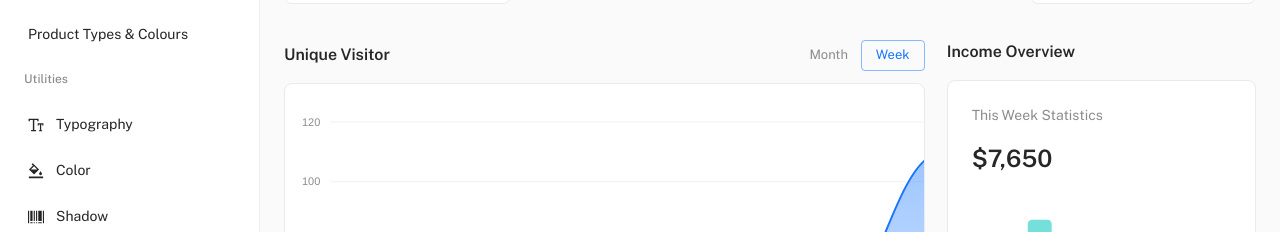
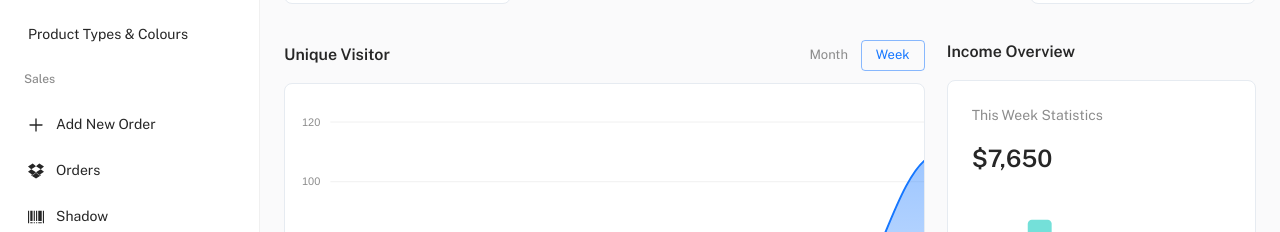
Before and after one commit to DARKDRAGON-LK/MobiCare-OMS, a React (Create React App) app: page /free/ in a window 1280 px wide. Shown: the part 278-510 px from the top of the page. Built offline with nearby package versions, Linux system fonts and the light colour scheme.

Commit message:
Signed-off-by: Lawan Samarasekara <lawan.chaamindu1234@gmail.com>

```diff
--- a/src/menu-items/utilities.js
+++ b/src/menu-items/utilities.js
@@ -1,17 +1,10 @@
 // assets
-import {
-  AppstoreAddOutlined,
-  AntDesignOutlined,
-  BarcodeOutlined,
-  BgColorsOutlined,
-  FontSizeOutlined,
-  LoadingOutlined
-} from '@ant-design/icons';
+import { AppstoreAddOutlined, AntDesignOutlined, BarcodeOutlined, DropboxOutlined, PlusOutlined, LoadingOutlined } from '@ant-design/icons';
 
 // icons
 const icons = {
-  FontSizeOutlined,
-  BgColorsOutlined,
+  PlusOutlined,
+  DropboxOutlined,
   BarcodeOutlined,
   AntDesignOutlined,
   LoadingOutlined,
@@ -21,23 +14,23 @@ const icons = {
 // ==============================|| MENU ITEMS - UTILITIES ||============================== //
 
 const utilities = {
-  id: 'utilities',
-  title: 'Utilities',
+  id: 'sales',
+  title: 'Sales',
   type: 'group',
   children: [
     {
-      id: 'util-typography',
-      title: 'Typography',
+      id: 'add-new-order',
+      title: 'Add New Order',
       type: 'item',
-      url: '/typography',
-      icon: icons.FontSizeOutlined
+      url: '/neworder',
+      icon: icons.PlusOutlined
     },
     {
-      id: 'util-color',
-      title: 'Color',
+      id: 'orders',
+      title: 'Orders',
       type: 'item',
-      url: '/color',
-      icon: icons.BgColorsOutlined
+      url: '/orders',
+      icon: icons.DropboxOutlined
     },
     {
       id: 'util-shadow',
```
